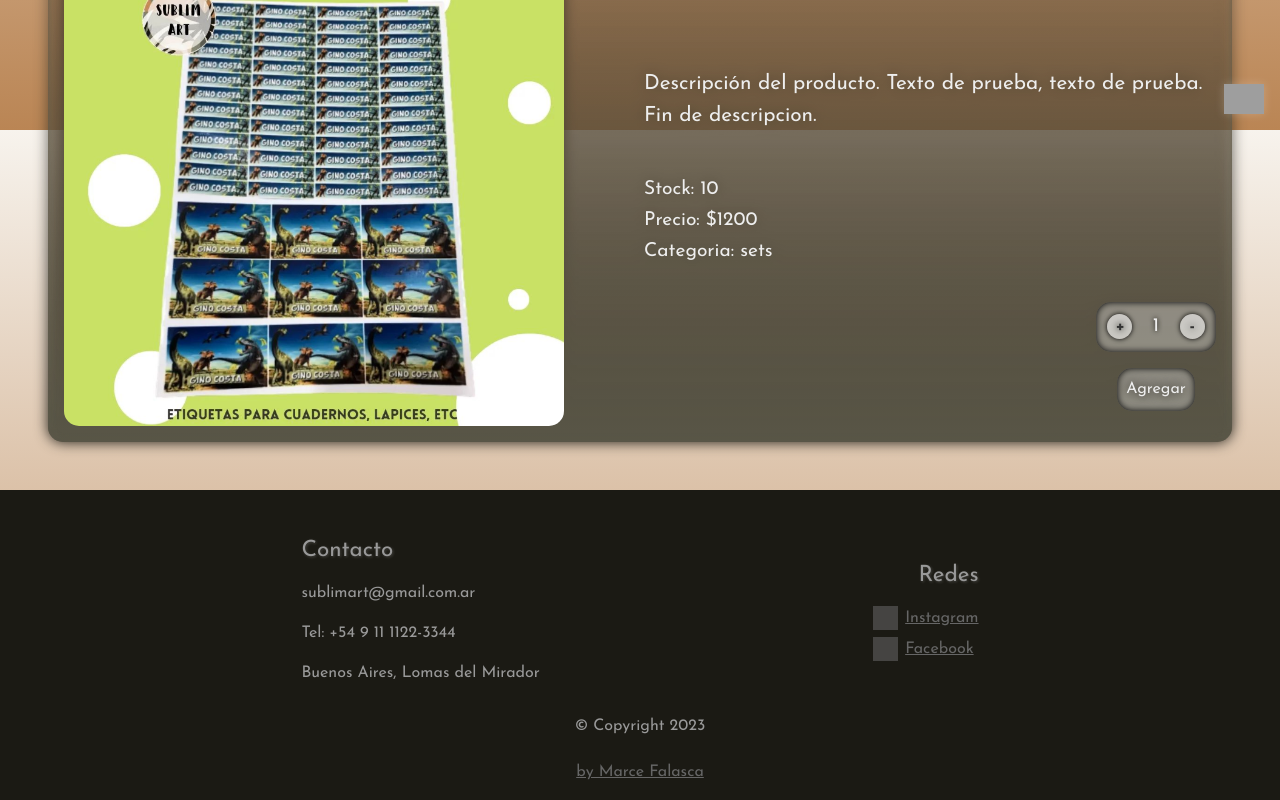
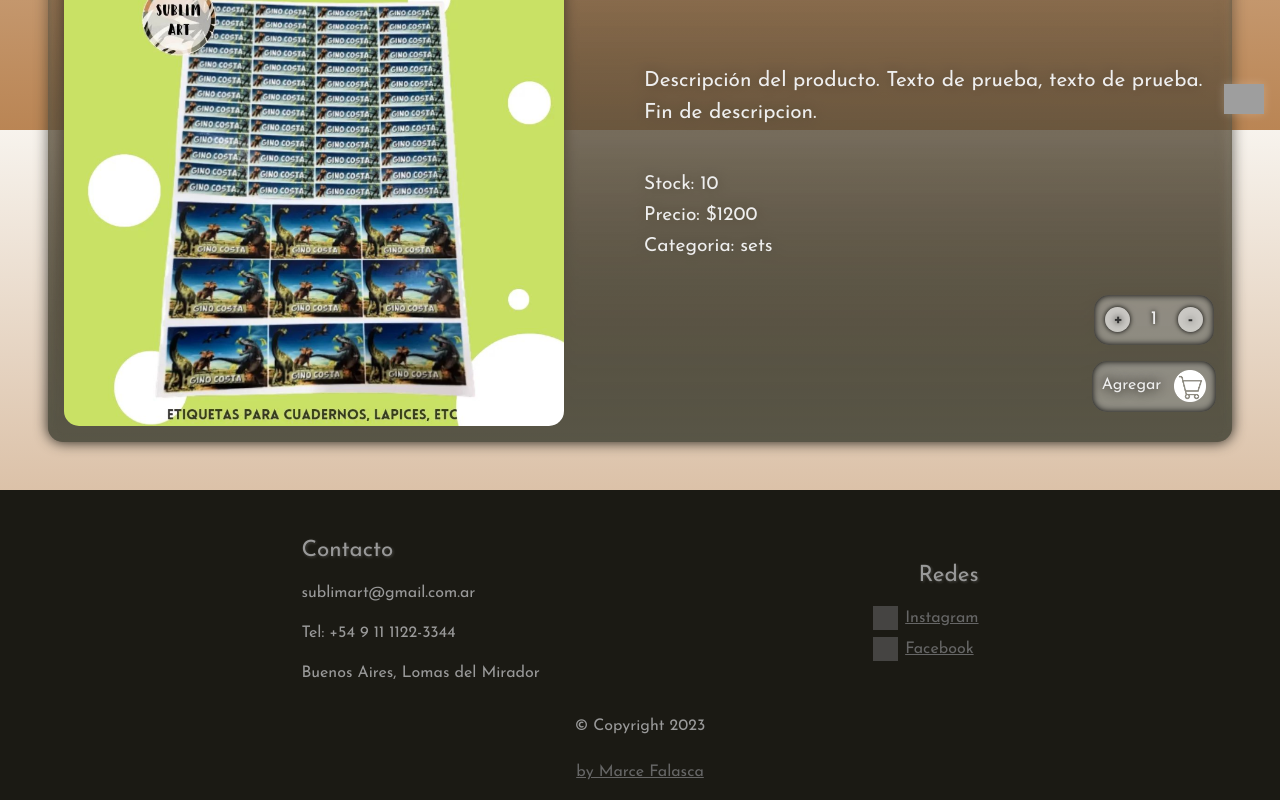
Before and after one commit to Acid-Blast/ecommerce-coderhouse, a React (Create React App) app: page /item/1 in a window 1280 px wide. Shown: the part 670-1470 px from the top of the page. Built offline with nearby package versions, Linux system fonts and the light colour scheme; grey boxes are pictures that could not be loaded.

Commit message:
addToCart style

```diff
--- a/src/components/Item/Item.css
+++ b/src/components/Item/Item.css
@@ -29,7 +29,6 @@
     border-radius: 15px;
 }
 .item:hover{
-    cursor: pointer;
     transform: scale(1.02);
     box-shadow: 0 0 12px var(--eerie-black);
 
--- a/src/components/ItemDetail/ItemDetail.css
+++ b/src/components/ItemDetail/ItemDetail.css
@@ -80,5 +80,10 @@
     box-shadow: 0 0 2px black, inset 0 0 5px black;
 }
 .contador .btn-addToCart:active{
-    color: #fff;
+    opacity: .9;
 }
+.contador img{
+    width: 2rem;
+    margin-left: .5rem;
+    filter: invert(1);
+}
--- a/src/components/ItemDetail/ItemDetail.js
+++ b/src/components/ItemDetail/ItemDetail.js
@@ -1,4 +1,5 @@
 import Contador from '../Contador/Contador';
+import logo from '../CartWidget/assets/cart.png'
 
 import './ItemDetail.css'
 
@@ -19,7 +20,7 @@ const ItemDetail = ({name, price, category, img, stock, description}) => {
                 </div>
                 <div className="contador">
                     <Contador max={stock} />
-                    <button className='btn-addToCart'>Agregar</button>
+                    <button className='btn-addToCart'>Agregar <img src={logo} /></button>
                 </div>
             </div>
         </div>
```
